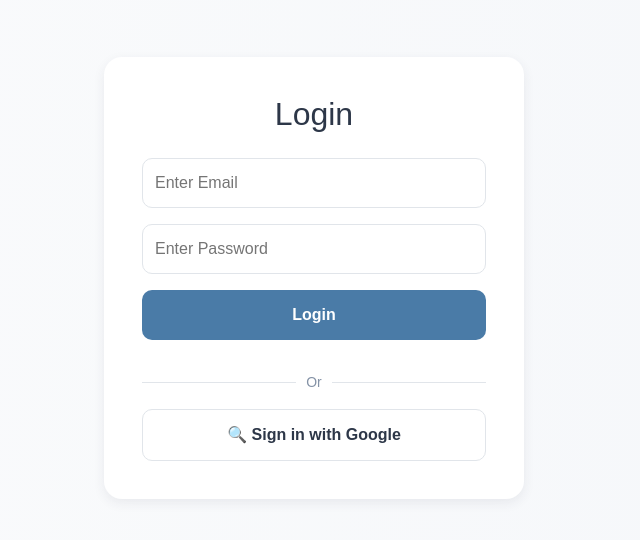
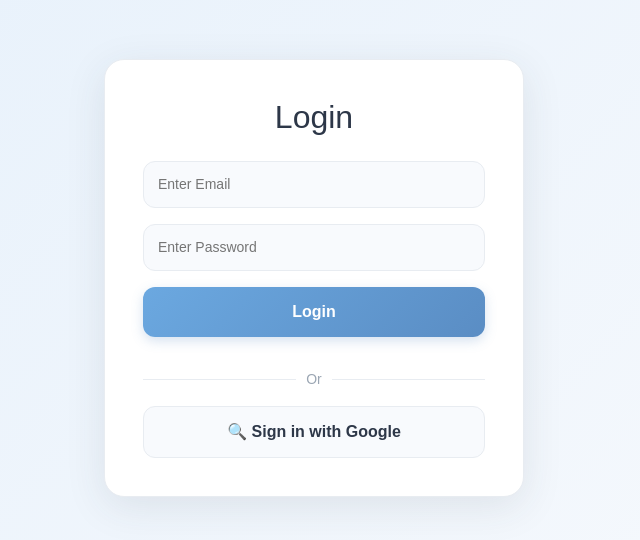
Before and after one commit to atheqatheq25/Document-Upload, a React (Vite) app in the folder client/: page /login in a window 1280 px wide. Shown: the part 122-662 px from the top of the page, without its empty margins (326-966 px from the left). Built offline with nearby package versions, Linux system fonts and the light colour scheme; no server answers.

Commit message:
ui color change

```diff
--- a/client/src/components/ApplicantDashboard/ApplicantTabs.css
+++ b/client/src/components/ApplicantDashboard/ApplicantTabs.css
@@ -11,24 +11,43 @@
   gap: 18px;
   padding-bottom: 18px;
   cursor: pointer;
+  transition: all 0.2s ease;
+  position: relative;
+}
+
+.applicant-tab:hover .applicant-name {
+  color: var(--primary);
 }
 
 .active-tab {
-  border-bottom: 2px solid var(--primary);
+  border-bottom: 3px solid var(--primary);
+}
+
+.active-tab .applicant-name {
+  color: var(--primary);
 }
 
 .applicant-name {
-  color: var(--primary-dark);
+  color: var(--text);
   font-size: 18px;
   font-weight: 600;
+  transition: color 0.2s ease;
 }
 
 .delete-btn {
   width: 60px;
   height: 60px;
   border: none;
-  background: var(--primary);
+  background: var(--danger);
   color: white;
-  border-radius: 8px;
+  border-radius: 10px;
   font-size: 18px;
+  cursor: pointer;
+  transition: all 0.2s ease;
+  box-shadow: 0 2px 6px rgba(220, 139, 124, 0.2);
 }
+
+.delete-btn:hover {
+  transform: translateY(-2px);
+  box-shadow: 0 4px 12px rgba(220, 139, 124, 0.3);
+}
--- a/client/src/components/ApplicantDashboard/DocumentViewer.css
+++ b/client/src/components/ApplicantDashboard/DocumentViewer.css
@@ -22,7 +22,7 @@
   height: 100px;
   background: var(--soft);
   color: var(--text);
-  border-radius: 12px;
+  border-radius: 14px;
   display: flex;
   align-items: center;
   justify-content: center;
@@ -30,12 +30,22 @@
   padding: 10px;
   font-size: 14px;
   font-weight: 600;
-  border: 1px solid var(--border);
+  border: 1.5px solid var(--border);
+  cursor: pointer;
+  transition: all 0.2s ease;
+}
+
+.document-box:hover {
+  border-color: var(--primary);
+  box-shadow: 0 2px 8px rgba(107, 168, 224, 0.1);
+  transform: translateY(-2px);
 }
 
 .active-document-box {
-  box-shadow: 0 4px 14px rgba(59,130,246,0.12);
+  box-shadow: 0 4px 16px rgba(107, 168, 224, 0.2);
   border-color: var(--primary);
+  background: var(--primary-light);
+  color: var(--primary-dark);
 }
 
 .document-delete-btn {
@@ -44,8 +54,16 @@
   border: none;
   background: var(--danger);
   color: white;
-  border-radius: 8px;
+  border-radius: 10px;
   font-size: 16px;
+  cursor: pointer;
+  transition: all 0.2s ease;
+  box-shadow: 0 2px 6px rgba(220, 139, 124, 0.2);
+}
+
+.document-delete-btn:hover {
+  transform: translateY(-2px);
+  box-shadow: 0 4px 12px rgba(220, 139, 124, 0.3);
 }
 
 .add-document-side-btn {
@@ -53,9 +71,18 @@
   height: 60px;
   background: var(--primary);
   color: white;
-  border-radius: 10px;
+  border-radius: 12px;
   font-size: 18px;
   font-weight: 600;
+  border: none;
+  cursor: pointer;
+  transition: all 0.2s ease;
+  box-shadow: 0 2px 8px rgba(107, 168, 224, 0.2);
+}
+
+.add-document-side-btn:hover {
+  transform: translateY(-2px);
+  box-shadow: 0 4px 12px rgba(107, 168, 224, 0.3);
 }
 
 .documents-right-area {
@@ -78,30 +105,53 @@
   border-bottom: 1px solid var(--border);
   display: flex;
   gap: 18px;
+  background: var(--soft);
+}
+
+.choose-btn,
+.upload-btn,
+.cancel-upload-btn {
+  padding: 12px 24px;
+  font-size: 18px;
+  font-weight: 600;
+  border: none;
+  border-radius: 10px;
+  cursor: pointer;
+  transition: all 0.2s ease;
+  box-shadow: 0 2px 4px rgba(0,0,0,0.08);
 }
 
 .choose-btn {
   background: var(--primary);
   color: white;
-  padding: 12px 24px;
-  font-size: 18px;
-  font-weight: 600;
+}
+
+.choose-btn:hover {
+  background: var(--primary-dark);
+  transform: translateY(-1px);
+  box-shadow: 0 4px 8px rgba(90, 141, 196, 0.2);
 }
 
 .upload-btn {
   background: var(--accent);
   color: white;
-  padding: 12px 24px;
-  font-size: 18px;
-  font-weight: 600;
+}
+
+.upload-btn:hover {
+  background: #7db3e0;
+  transform: translateY(-1px);
+  box-shadow: 0 4px 8px rgba(139, 188, 232, 0.2);
 }
 
 .cancel-upload-btn {
   background: var(--muted-light);
   color: white;
-  padding: 12px 24px;
-  font-size: 18px;
-  font-weight: 600;
+}
+
+.cancel-upload-btn:hover {
+  background: #c8d2de;
+  transform: translateY(-1px);
+  box-shadow: 0 4px 8px rgba(155, 166, 179, 0.2);
 }
 
 .drag-drop-area {
@@ -116,6 +166,12 @@
   justify-content: space-between;
   align-items: center;
   padding: 20px 30px;
+  border-bottom: 1px solid var(--border);
+  transition: all 0.2s ease;
+}
+
+.uploaded-file-row:hover {
+  background: var(--soft);
 }
 
 .file-name {
@@ -135,19 +191,25 @@
 .pending-badge {
   background: var(--warning);
   color: white;
-  padding: 4px 12px;
+  padding: 5px 14px;
   border-radius: 999px;
-  font-size: 14px;
-  font-weight: 600;
+  font-size: 13px;
+  font-weight: 700;
+  text-transform: uppercase;
+  letter-spacing: 0.5px;
+  box-shadow: 0 2px 4px rgba(221, 184, 120, 0.2);
 }
 
 .completed-badge {
   background: var(--success);
   color: white;
-  padding: 4px 12px;
+  padding: 5px 14px;
   border-radius: 999px;
-  font-size: 14px;
-  font-weight: 600;
+  font-size: 13px;
+  font-weight: 700;
+  text-transform: uppercase;
+  letter-spacing: 0.5px;
+  box-shadow: 0 2px 4px rgba(126, 179, 136, 0.2);
 }
 
 .file-action-buttons {
@@ -163,12 +225,25 @@
   background: transparent;
   color: var(--muted);
   font-size: 20px;
+  cursor: pointer;
+  transition: all 0.2s ease;
+  padding: 6px;
+  border-radius: 8px;
 }
 
-.view-btn:hover,
-.download-btn:hover,
+.view-btn:hover {
+  color: var(--primary);
+  background: var(--primary-light);
+}
+
+.download-btn:hover {
+  color: var(--accent);
+  background: #e5f0fb;
+}
+
 .remove-file-btn:hover {
-  color: var(--text);
+  color: var(--danger);
+  background: rgba(220, 139, 124, 0.1);
 }
 
 .empty-doc-text {
--- a/client/src/index.css
+++ b/client/src/index.css
@@ -1,22 +1,22 @@
 .root,
 :root {
-  --bg: #fafbfc;
+  --bg: #fcfdfe;
   --card: #ffffff;
-  --primary: #5b9bd5;
-  --primary-dark: #4a7ba7;
-  --primary-light: #dae8f5;
-  --muted: #8492a6;
-  --muted-light: #cbd3db;
-  --danger: #d17a68;
-  --border: #e1e5ea;
+  --primary: #6ba8e0;
+  --primary-dark: #5a8dc4;
+  --primary-light: #e5f0fb;
+  --muted: #9ba6b3;
+  --muted-light: #d4dce5;
+  --danger: #dc8b7c;
+  --border: #e8ecf1;
   --text: #2d3748;
-  --text-light: #718096;
-  --soft: #f5f7fa;
-  --accent: #82b0d8;
-  --success: #6fa876;
-  --warning: #d4a568;
-  --shadow: 0 2px 8px rgba(45,55,72,0.04);
-  --shadow-md: 0 4px 12px rgba(45,55,72,0.08);
+  --text-light: #879199;
+  --soft: #f8fafd;
+  --accent: #8fbce8;
+  --success: #7eb388;
+  --warning: #ddb878;
+  --shadow: 0 2px 8px rgba(45,55,72,0.05);
+  --shadow-md: 0 4px 16px rgba(45,55,72,0.08);
 }
 
 body {
@@ -62,13 +62,17 @@
   padding: 10px 18px;
   font-size: 16px;
   font-weight: 600;
-  border-radius: 8px;
+  border-radius: 10px;
   color: white;
+  transition: all 0.2s ease;
+  box-shadow: 0 2px 4px rgba(107, 168, 224, 0.2);
 }
 
 .add-btn:hover,
 .nav-btn:hover {
   background-color: var(--primary-dark);
+  transform: translateY(-2px);
+  box-shadow: 0 4px 8px rgba(90, 141, 196, 0.3);
 }
 
 .mt-5 {
@@ -80,10 +84,11 @@
 .custom-modal-overlay {
   position: fixed;
   inset: 0;
-  background: rgba(15,23,42,0.06);
+  background: rgba(15,23,42,0.1);
   display: flex;
   justify-content: center;
   align-items: center;
+  backdrop-filter: blur(4px);
 }
 
 /* MODAL BOX */
@@ -91,9 +96,22 @@
 .custom-modal {
   width: 600px;
   background: var(--card);
-  border-radius: 10px;
+  border-radius: 14px;
   padding: 30px;
   border: 1px solid var(--border);
+  box-shadow: 0 8px 24px rgba(45,55,72,0.12);
+  animation: slideUp 0.3s ease;
+}
+
+@keyframes slideUp {
+  from {
+    opacity: 0;
+    transform: translateY(10px);
+  }
+  to {
+    opacity: 1;
+    transform: translateY(0);
+  }
 }
 
 /* TITLE */
--- a/client/src/pages/Login.css
+++ b/client/src/pages/Login.css
@@ -4,15 +4,28 @@
   display: flex;
   justify-content: center;
   align-items: center;
-  background: linear-gradient(to right, var(--bg), var(--soft));
+  background: linear-gradient(135deg, var(--primary-light) 0%, var(--soft) 100%);
 }
 
 .auth-card {
   width: 420px;
   background: var(--card);
   padding: 38px;
-  border-radius: 18px;
-  box-shadow: var(--shadow-md);
+  border-radius: 20px;
+  box-shadow: 0 10px 40px rgba(45,55,72,0.1);
+  border: 1px solid var(--border);
+  animation: fadeInScale 0.4s ease;
+}
+
+@keyframes fadeInScale {
+  from {
+    opacity: 0;
+    transform: scale(0.95);
+  }
+  to {
+    opacity: 1;
+    transform: scale(1);
+  }
 }
 
 .auth-card h2 {
@@ -22,22 +35,43 @@
 
 .auth-input {
   width: 100%;
-  padding: 12px;
+  padding: 12px 14px;
   margin-bottom: 16px;
-  border-radius: 10px;
-  border: 1px solid var(--border);
+  border-radius: 12px;
+  border: 1.5px solid var(--border);
+  font-size: 14px;
+  transition: all 0.2s ease;
+  background: var(--soft);
+}
+
+.auth-input:focus {
+  outline: none;
+  border-color: var(--primary);
+  background: var(--card);
+  box-shadow: 0 0 0 3px var(--primary-light);
 }
 
 .auth-button {
   width: 100%;
   padding: 13px;
   border: none;
-  border-radius: 10px;
-  background: var(--primary-dark);
+  border-radius: 12px;
+  background: linear-gradient(135deg, var(--primary) 0%, var(--primary-dark) 100%);
   color: white;
   font-weight: 600;
   cursor: pointer;
   margin-bottom: 16px;
+  transition: all 0.3s ease;
+  box-shadow: 0 4px 12px rgba(90, 141, 196, 0.25);
+}
+
+.auth-button:hover {
+  transform: translateY(-2px);
+  box-shadow: 0 6px 20px rgba(90, 141, 196, 0.35);
+}
+
+.auth-button:active {
+  transform: translateY(0);
 }
 
 .divider-line {
@@ -68,21 +102,28 @@
 .google-btn {
   width: 100%;
   padding: 13px;
-  border: 1px solid var(--border);
-  border-radius: 10px;
-  background: var(--card);
+  border: 1.5px solid var(--border);
+  border-radius: 12px;
+  background: var(--soft);
   color: var(--text);
   font-weight: 600;
   cursor: pointer;
   transition: all 0.3s ease;
+  display: flex;
+  align-items: center;
+  justify-content: center;
+  gap: 8px;
 }
 
 .google-btn:hover {
-  background: var(--soft);
-  box-shadow: var(--shadow);
+  background: var(--card);
+  border-color: var(--primary);
+  box-shadow: 0 4px 12px rgba(107, 168, 224, 0.15);
+  transform: translateY(-2px);
 }
 
 .google-btn:disabled {
   opacity: 0.6;
   cursor: not-allowed;
+  transform: none;
 }
--- a/client/src/pages/Register.css
+++ b/client/src/pages/Register.css
@@ -4,15 +4,28 @@
   display: flex;
   justify-content: center;
   align-items: center;
-  background: linear-gradient(to right, var(--bg), var(--soft));
+  background: linear-gradient(135deg, var(--primary-light) 0%, var(--soft) 100%);
 }
 
 .auth-card {
   width: 460px;
   background: var(--card);
   padding: 38px;
-  border-radius: 18px;
-  box-shadow: var(--shadow-md);
+  border-radius: 20px;
+  box-shadow: 0 10px 40px rgba(45,55,72,0.1);
+  border: 1px solid var(--border);
+  animation: fadeInScale 0.4s ease;
+}
+
+@keyframes fadeInScale {
+  from {
+    opacity: 0;
+    transform: scale(0.95);
+  }
+  to {
+    opacity: 1;
+    transform: scale(1);
+  }
 }
 
 .auth-card h2 {
@@ -22,22 +35,43 @@
 
 .auth-input {
   width: 100%;
-  padding: 12px;
+  padding: 12px 14px;
   margin-bottom: 14px;
-  border-radius: 10px;
-  border: 1px solid var(--border);
+  border-radius: 12px;
+  border: 1.5px solid var(--border);
+  font-size: 14px;
+  transition: all 0.2s ease;
+  background: var(--soft);
+}
+
+.auth-input:focus {
+  outline: none;
+  border-color: var(--primary);
+  background: var(--card);
+  box-shadow: 0 0 0 3px var(--primary-light);
 }
 
 .auth-button {
   width: 100%;
   padding: 13px;
   border: none;
-  border-radius: 10px;
-  background: var(--muted);
+  border-radius: 12px;
+  background: linear-gradient(135deg, var(--primary) 0%, var(--primary-dark) 100%);
   color: white;
   font-weight: 600;
   cursor: pointer;
   margin-bottom: 16px;
+  transition: all 0.3s ease;
+  box-shadow: 0 4px 12px rgba(90, 141, 196, 0.25);
+}
+
+.auth-button:hover {
+  transform: translateY(-2px);
+  box-shadow: 0 6px 20px rgba(90, 141, 196, 0.35);
+}
+
+.auth-button:active {
+  transform: translateY(0);
 }
 
 .divider-line {
@@ -68,21 +102,28 @@
 .google-btn {
   width: 100%;
   padding: 13px;
-  border: 1px solid var(--border);
-  border-radius: 10px;
-  background: var(--card);
+  border: 1.5px solid var(--border);
+  border-radius: 12px;
+  background: var(--soft);
   color: var(--text);
   font-weight: 600;
   cursor: pointer;
   transition: all 0.3s ease;
+  display: flex;
+  align-items: center;
+  justify-content: center;
+  gap: 8px;
 }
 
 .google-btn:hover {
-  background: var(--soft);
-  box-shadow: var(--shadow);
+  background: var(--card);
+  border-color: var(--primary);
+  box-shadow: 0 4px 12px rgba(107, 168, 224, 0.15);
+  transform: translateY(-2px);
 }
 
 .google-btn:disabled {
   opacity: 0.6;
   cursor: not-allowed;
+  transform: none;
 }
```
Also changed, not shown: 1 other file (tests, documents, lock files or other folders).
